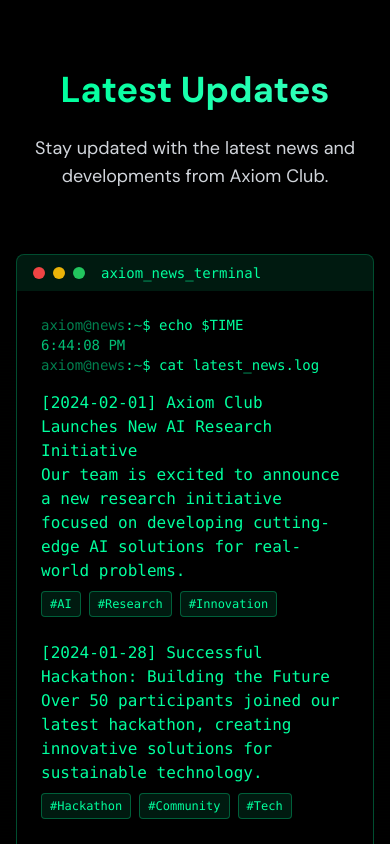
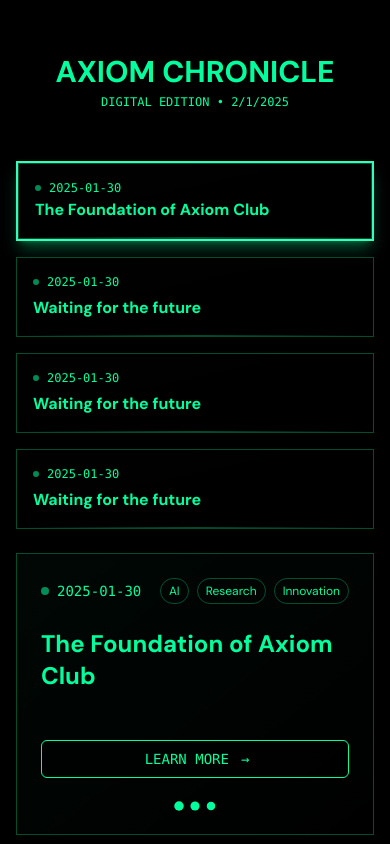
Before and after one commit to heywinit/axiomclub.tech, a Next.js app: page / in a window 390 px wide. Shown: the part 5540-6384 px from the top of the page. Built offline with nearby package versions, Linux system fonts and the light colour scheme.

Commit message:
news work

```diff
--- a/src/app/home/contact/Contact.tsx
+++ b/src/app/home/contact/Contact.tsx
@@ -194,7 +194,6 @@ const Contact = memo(() => {
                   }
                   onKeyPress={handleKeyPress}
                   className="flex-1 bg-transparent border-none outline-none text-[var(--matrix-color)] ml-2 font-mono"
-                  autoFocus
                 />
               ) : (
                 <div className="flex-1">
--- a/src/app/home/news/News.tsx
+++ b/src/app/home/news/News.tsx
@@ -1,8 +1,7 @@
 "use client";
 
-import React, { memo, useEffect, useState } from "react";
-import { motion } from "framer-motion";
-import useTypewriter from "../../../hooks/useTypewriter";
+import React, { memo, useState } from "react";
+import { motion, AnimatePresence } from "framer-motion";
 
 interface NewsItem {
   date: string;
@@ -13,186 +12,295 @@ interface NewsItem {
 
 const newsItems: NewsItem[] = [
   {
-    date: "2024-02-01",
-    title: "Axiom Club Launches New AI Research Initiative",
-    content:
-      "Our team is excited to announce a new research initiative focused on developing cutting-edge AI solutions for real-world problems.",
+    date: "2025-01-30",
+    title: "The Foundation of Axiom Club",
+    content: "",
     tags: ["AI", "Research", "Innovation"],
   },
   {
-    date: "2024-01-28",
-    title: "Successful Hackathon: Building the Future",
-    content:
-      "Over 50 participants joined our latest hackathon, creating innovative solutions for sustainable technology.",
-    tags: ["Hackathon", "Community", "Tech"],
+    date: "2025-01-30",
+    title: "Waiting for the future",
+    content: "",
+    tags: ["AI", "Research", "Innovation"],
   },
   {
-    date: "2024-01-15",
-    title: "New Partnership with Tech Giants",
-    content:
-      "We're thrilled to announce our new partnerships with leading tech companies to provide better opportunities for our members.",
-    tags: ["Partnership", "Growth", "Opportunity"],
+    date: "2025-01-30",
+    title: "Waiting for the future",
+    content: "",
+    tags: ["AI", "Research", "Innovation"],
+  },
+  {
+    date: "2025-01-30",
+    title: "Waiting for the future",
+    content: "",
+    tags: ["AI", "Research", "Innovation"],
+  },
+  {
+    date: "2025-01-30",
+    title: "Waiting for the future",
+    content: "",
+    tags: ["AI", "Research", "Innovation"],
+  },
+  {
+    date: "2025-01-30",
+    title: "Waiting for the future",
+    content: "",
+    tags: ["AI", "Research", "Innovation"],
+  },
+  {
+    date: "2025-01-30",
+    title: "Waiting for the future",
+    content: "",
+    tags: ["AI", "Research", "Innovation"],
+  },
+  {
+    date: "2025-01-30",
+    title: "Waiting for the future",
+    content: "",
+    tags: ["AI", "Research", "Innovation"],
   },
 ];
 
-const TerminalPrompt = memo(() => {
-  const [time, setTime] = useState(new Date().toLocaleTimeString());
-
-  useEffect(() => {
-    const timer = setInterval(() => {
-      setTime(new Date().toLocaleTimeString());
-    }, 1000);
-
-    return () => clearInterval(timer);
-  }, []);
+const NewsArticle = memo(
+  ({
+    item,
+    isSelected,
+    onClick,
+  }: {
+    item: NewsItem;
+    isSelected: boolean;
+    onClick: () => void;
+  }) => {
+    const [isHovered, setIsHovered] = useState(false);
 
     return (
-    <div className="font-mono text-sm text-[var(--matrix-color)] mb-4">
-      <span className="opacity-50">axiom@news</span>:
-      <span className="opacity-75">~</span>$ echo $TIME
-      <br />
-      <span className="opacity-75">{time}</span>
-      <br />
-      <span className="opacity-50">axiom@news</span>:
-      <span className="opacity-75">~</span>$ cat latest_news.log
+      <motion.article
+        onHoverStart={() => setIsHovered(true)}
+        onHoverEnd={() => setIsHovered(false)}
+        initial={{ opacity: 0, x: -20 }}
+        animate={{ opacity: 1, x: 0 }}
+        onClick={onClick}
+        transition={{ duration: 0.3 }}
+        className={`
+        relative overflow-hidden h-[80px]
+        group cursor-pointer
+        transform transition-all duration-300
+        hover:scale-[1.02] hover:z-10
+        ${
+          isSelected
+            ? "border-2 border-[var(--matrix-glow)] shadow-lg shadow-[var(--matrix-color-30)]"
+            : ""
+        }
+      `}
+      >
+        {/* Holographic Overlay */}
+        <div className="absolute inset-0 bg-gradient-to-br from-[var(--matrix-color-30)] to-transparent opacity-10" />
+
+        {/* Content Container */}
+        <div
+          className={`
+          relative z-10 p-4
+          border border-[var(--matrix-color-30)]
+          bg-black/80 backdrop-blur-sm
+          h-full flex flex-col justify-between
+          transition-all duration-300
+          ${isHovered ? "bg-black/90" : ""}
+        `}
+        >
+          {/* Date */}
+          <div className="flex items-center space-x-2">
+            <div className="w-1.5 h-1.5 rounded-full bg-[var(--matrix-color)] animate-pulse" />
+            <span className="text-[var(--matrix-color)] font-mono text-xs">
+              {item.date}
+            </span>
           </div>
+
+          {/* Title */}
+          <h3
+            className={`
+            font-bold text-base
+            text-[var(--matrix-color)]
+            group-hover:text-[var(--matrix-glow)]
+            transition-colors duration-300
+            line-clamp-1
+          `}
+          >
+            {item.title}
+          </h3>
+
+          {/* Bottom Decoration */}
+          <div className="absolute bottom-0 left-0 right-0 h-[1px] bg-gradient-to-r from-transparent via-[var(--matrix-color-30)] to-transparent" />
+        </div>
+      </motion.article>
     );
-});
+  }
+);
 
-TerminalPrompt.displayName = "TerminalPrompt";
+NewsArticle.displayName = "NewsArticle";
 
-const NewsItem = memo(({ item, index }: { item: NewsItem; index: number }) => {
-  const { displayText, isFinished } = useTypewriter({
-    text: `[${item.date}] ${item.title}\n${item.content}`,
-    speed: 20,
-    delay: index * 1000,
-  });
-
+const DetailedView = ({ item }: { item: NewsItem }) => {
   return (
     <motion.div
-      initial={{ opacity: 0, x: -20 }}
-      animate={{ opacity: 1, x: 0 }}
-      transition={{ delay: index * 0.2 }}
-      className="mb-6 font-mono"
+      initial={{ opacity: 0, scale: 0.95 }}
+      animate={{ opacity: 1, scale: 1 }}
+      exit={{ opacity: 0, scale: 0.95 }}
+      className="relative h-full overflow-hidden border border-[var(--matrix-color-30)] bg-black/80"
     >
-      <div className="text-[var(--matrix-color)] whitespace-pre-wrap">
-        {displayText}
-        {!isFinished && (
-          <motion.span
-            initial={{ opacity: 0 }}
-            animate={{ opacity: [0, 1, 0] }}
-            transition={{
-              duration: 0.8,
-              repeat: Infinity,
-              repeatType: "reverse",
-            }}
-          >
-            _
-          </motion.span>
-        )}
+      <div className="absolute inset-0 bg-gradient-to-br from-[var(--matrix-color-30)] to-transparent opacity-10" />
+      <div className="relative z-10 p-6 h-full flex flex-col">
+        {/* Date and Tags */}
+        <div className="flex items-center justify-between mb-6">
+          <div className="flex items-center space-x-2">
+            <div className="w-2 h-2 rounded-full bg-[var(--matrix-color)] animate-pulse" />
+            <span className="text-[var(--matrix-color)] font-mono text-sm">
+              {item.date}
+            </span>
           </div>
-      {isFinished && (
-        <motion.div
-          initial={{ opacity: 0 }}
-          animate={{ opacity: 1 }}
-          transition={{ delay: 0.2 }}
-          className="flex flex-wrap gap-2 mt-2"
-        >
+          <div className="flex gap-2 flex-wrap">
             {item.tags.map((tag, idx) => (
               <span
                 key={idx}
-              className="px-2 py-1 text-xs bg-[var(--matrix-color-10)] text-[var(--matrix-color)] rounded border border-[var(--matrix-color-30)]"
+                className="text-xs px-2 py-1 rounded-full border border-[var(--matrix-color-30)] text-[var(--matrix-color)]"
               >
-              #{tag}
+                {tag}
               </span>
             ))}
-        </motion.div>
-      )}
-    </motion.div>
-  );
-});
-
-NewsItem.displayName = "NewsItem";
-
-const News = memo(() => {
-  return (
-    <section className="py-20 relative overflow-hidden">
-      {/* Background Effects */}
-      <div className="absolute inset-0">
-        <div className="absolute inset-0 bg-gradient-to-b from-black via-transparent to-black z-10" />
-        <div className="absolute inset-0 opacity-5">
-          <div className="h-full w-full bg-[linear-gradient(transparent_50%,rgba(32,224,128,.2)_50%,transparent_100%)] bg-[length:100%_3px] animate-matrix" />
           </div>
         </div>
 
-      <div className="container mx-auto px-4 relative z-10">
-        {/* Section Header */}
+        {/* Title */}
+        <h2 className="text-2xl font-bold text-[var(--matrix-color)] mb-4">
+          {item.title}
+        </h2>
+
+        {/* Content */}
+        <p className="text-gray-400 text-base leading-relaxed">
+          {item.content}
+        </p>
+
+        {/* Learn More Button */}
+        <motion.button
+          whileHover={{ scale: 1.05 }}
+          whileTap={{ scale: 0.95 }}
+          className="mt-8 px-6 py-2 bg-black/50 border border-[var(--matrix-color)]
+                   text-[var(--matrix-color)] rounded-md font-mono text-sm
+                   hover:bg-[var(--matrix-color-30)] hover:text-white
+                   transition-colors duration-300
+                   flex items-center justify-center space-x-2"
+        >
+          <span>LEARN MORE</span>
+          <motion.span
+            animate={{
+              x: [0, 4, 0],
+            }}
+            transition={{
+              duration: 1.5,
+              repeat: Infinity,
+              ease: "easeInOut",
+            }}
+          >
+            →
+          </motion.span>
+        </motion.button>
+
+        {/* Decorative Elements */}
+        <div className="mt-auto pt-6 flex justify-center">
+          <div className="flex gap-2">
+            {[...Array(3)].map((_, i) => (
               <motion.div
-          initial={{ opacity: 0, y: 20 }}
-          whileInView={{ opacity: 1, y: 0 }}
-          viewport={{ once: true }}
-          className="text-center mb-16"
-        >
-          <h2 className="text-4xl md:text-5xl font-bold mb-6">
-            <span className="bg-gradient-to-r from-[var(--matrix-color)] to-[var(--matrix-glow)] bg-clip-text text-transparent">
-              Latest Updates
-            </span>
-          </h2>
-          <p className="text-gray-300 max-w-2xl mx-auto text-lg">
-            Stay updated with the latest news and developments from Axiom Club.
-          </p>
-        </motion.div>
-
-        {/* Terminal Window */}
-        <div className="max-w-4xl mx-auto">
-          <div className="bg-black/90 backdrop-blur-sm border border-[var(--matrix-color-30)] rounded-lg overflow-hidden">
-            {/* Terminal Header */}
-            <div className="bg-[var(--matrix-color-10)] px-4 py-2 flex items-center gap-2">
-              <div className="flex gap-2">
-                <div className="w-3 h-3 rounded-full bg-red-500" />
-                <div className="w-3 h-3 rounded-full bg-yellow-500" />
-                <div className="w-3 h-3 rounded-full bg-green-500" />
-              </div>
-              <span className="text-[var(--matrix-color)] text-sm font-mono ml-2">
-                axiom_news_terminal
-              </span>
-            </div>
-
-            {/* Terminal Content */}
-            <div className="p-6">
-              <TerminalPrompt />
-              {newsItems.map((item, index) => (
-                <NewsItem key={index} item={item} index={index} />
+                key={i}
+                animate={{
+                  scale: [1, 1.2, 1],
+                }}
+                transition={{
+                  duration: 2,
+                  repeat: Infinity,
+                  delay: i * 0.3,
+                }}
+                className="w-2 h-2 bg-[var(--matrix-color)] rounded-full"
+              />
             ))}
           </div>
         </div>
       </div>
+    </motion.div>
+  );
+};
 
-        {/* Subscribe CTA */}
+DetailedView.displayName = "DetailedView";
+
+const News = memo(() => {
+  const [selectedStory, setSelectedStory] = useState<NewsItem>(newsItems[0]);
+  const leftStories = newsItems.slice(0, newsItems.length / 2);
+  const rightStories = newsItems.slice(newsItems.length / 2);
+
+  return (
+    <section className="py-16 relative overflow-hidden">
+      {/* Background Effects */}
+      <div className="absolute inset-0">
+        <div className="absolute inset-0 bg-gradient-to-b from-black via-black/95 to-black z-10" />
+      </div>
+
+      <div className="container mx-auto px-4 relative z-20">
+        {/* Section Header */}
         <motion.div
           initial={{ opacity: 0, y: 20 }}
-          whileInView={{ opacity: 1, y: 0 }}
-          viewport={{ once: true }}
-          className="text-center mt-16"
+          animate={{ opacity: 1, y: 0 }}
+          className="text-center mb-12"
         >
-          <p className="text-gray-300 mb-6">
-            Want to stay in the loop? Subscribe to our newsletter!
-          </p>
-          <div className="flex flex-col sm:flex-row gap-4 justify-center max-w-md mx-auto">
-            <input
-              type="email"
-              placeholder="Enter your email"
-              className="px-4 py-2 bg-black/50 border border-[var(--matrix-color-30)] rounded-lg text-white focus:outline-none focus:border-[var(--matrix-color)] transition-colors"
-            />
-            <motion.button
-              whileHover={{ scale: 1.05 }}
-              whileTap={{ scale: 0.95 }}
-              className="px-6 py-2 bg-[var(--matrix-color)] text-black font-semibold rounded-lg hover:bg-[var(--matrix-glow)] transition-colors"
+          <div className="inline-block relative">
+            <motion.span
+              animate={{
+                backgroundPosition: ["0% 50%", "100% 50%"],
+              }}
+              transition={{
+                duration: 5,
+                repeat: Infinity,
+                repeatType: "reverse",
+              }}
+              className="text-3xl font-bold text-[var(--matrix-color)] bg-clip-text"
             >
-              Subscribe
-            </motion.button>
+              AXIOM CHRONICLE
+            </motion.span>
+            <div className="mt-1 text-[var(--matrix-color)] text-xs font-mono">
+              DIGITAL EDITION • {new Date().toLocaleDateString()}
+            </div>
           </div>
         </motion.div>
+
+        {/* Three Column Grid */}
+        <div className="grid grid-cols-1 md:grid-cols-3 gap-6">
+          {/* Left Column */}
+          <div className="space-y-4">
+            {leftStories.map((item, index) => (
+              <NewsArticle
+                key={index}
+                item={item}
+                isSelected={selectedStory === item}
+                onClick={() => setSelectedStory(item)}
+              />
+            ))}
+          </div>
+
+          {/* Middle Column - Detailed View */}
+          <div className="h-full">
+            <AnimatePresence mode="wait">
+              <DetailedView key={selectedStory.title} item={selectedStory} />
+            </AnimatePresence>
+          </div>
+
+          {/* Right Column */}
+          <div className="space-y-4">
+            {rightStories.map((item, index) => (
+              <NewsArticle
+                key={index}
+                item={item}
+                isSelected={selectedStory === item}
+                onClick={() => setSelectedStory(item)}
+              />
+            ))}
+          </div>
+        </div>
       </div>
     </section>
   );
```
Lines whose indentation alone changed are shown as unchanged.
